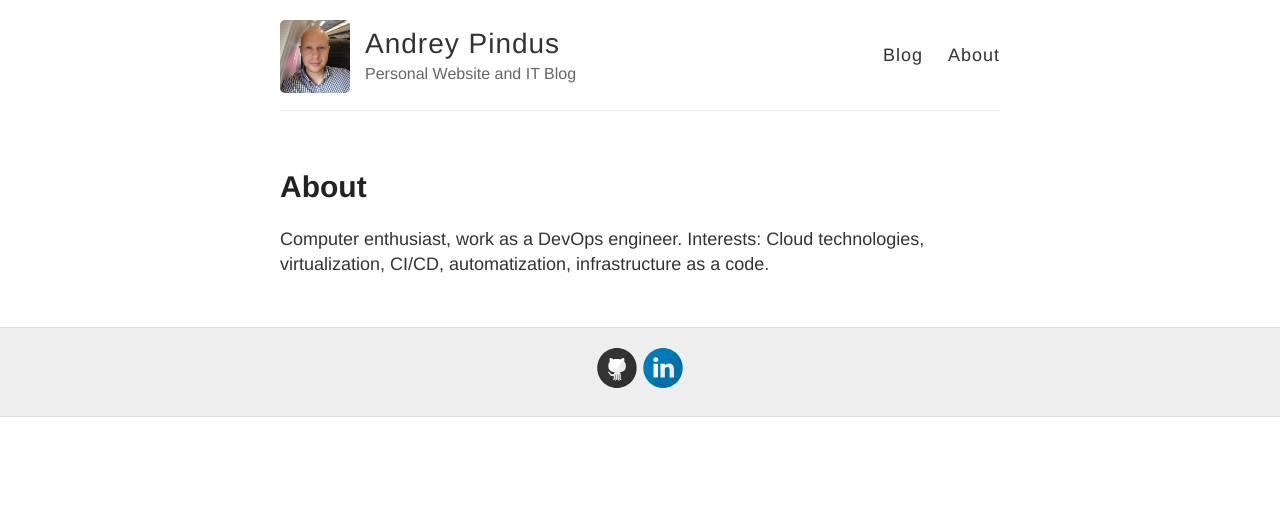
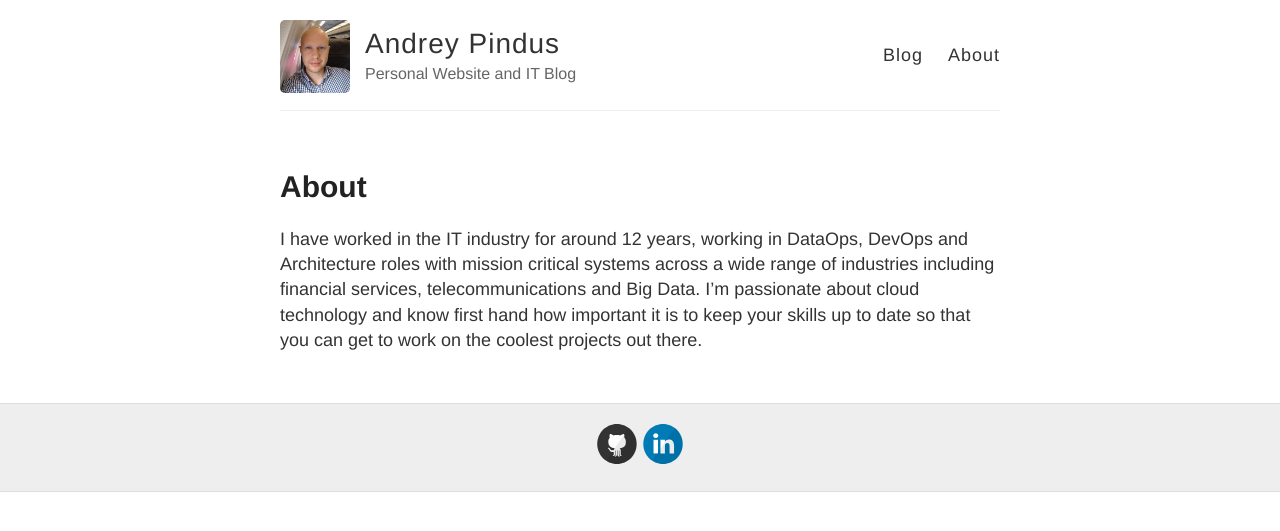
Before and after one commit to andreypindus/andreypindus.github.io, a Jekyll site: the page built from about.md, in a window 1280 px wide. Shown: the top 531 px of the page. Built offline with Jekyll 4.4.1, drawn with Linux system fonts in a browser that asks for light colours.

Commit message:
Update about.md

```diff
--- a/about.md
+++ b/about.md
@@ -4,4 +4,4 @@ title: About
 permalink: /about/
 ---
 
-Computer enthusiast, work as a DevOps engineer. Interests: Cloud technologies, virtualization, CI/CD, automatization, infrastructure as a code.
+I have worked in the IT industry for around 12 years, working in DataOps, DevOps and Architecture roles with mission critical systems across a wide range of industries including financial services, telecommunications and Big Data. I'm passionate about cloud technology and know first hand how important it is to keep your skills up to date so that you can get to work on the coolest projects out there.
```
